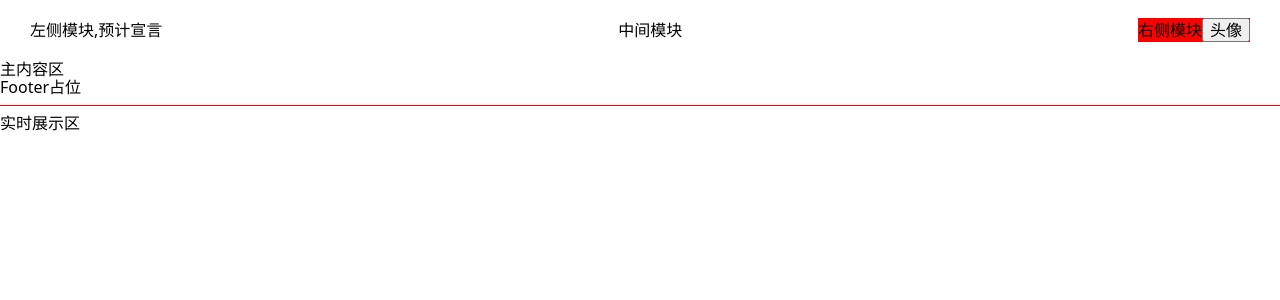
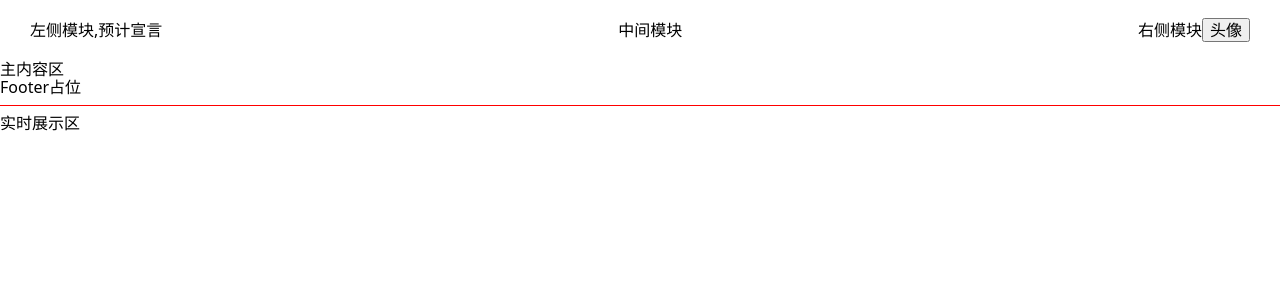
Before and after one commit to 518luck/resume, a React (Vite) app: page / in a window 1280 px wide. Shown: the top 300 px of the page. Built offline with nearby package versions, Linux system fonts and the light colour scheme.

Commit message:
删除冗余代码

```diff
--- a/src/layouts/Header/Header.module.scss
+++ b/src/layouts/Header/Header.module.scss
@@ -4,9 +4,6 @@
   align-items: center;
   padding: 0 30px;
   height: 60px;
-  .rightSection {
-    background-color: red;
-  }
 }
 
 .modalOverlay {
```
